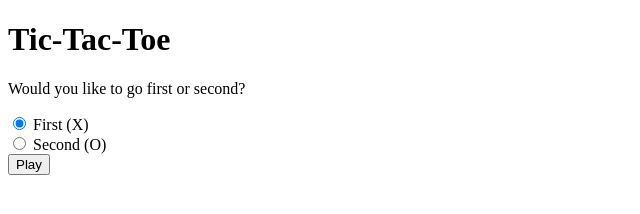
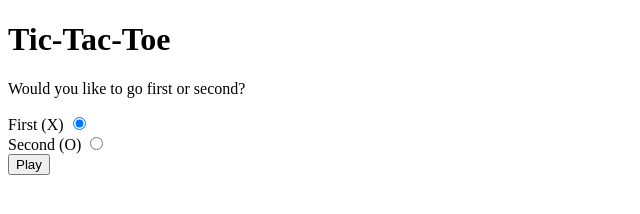
Before and after one commit to sigmajove/tictactoe, a plain HTML site: page index.html in a window 1280 px wide. Shown: the whole page, without its empty margins (0-640 px from the left). Drawn offline with Linux system fonts and the light colour scheme.

Commit message:
Update index.html
Fix radio button issue diagnosed by Chrome.

```diff
--- a/index.html
+++ b/index.html
@@ -30,10 +30,12 @@
 <h1>Tic-Tac-Toe</h1>
 <div id="selector" style="visibility: visible">
 <p>Would you like to go first or second?</p>
+<label>First (X)
 <input type="radio" name="who" value="first" checked>
-<label>First (X)</label><br>
+</label><br \>
+<label>Second (O)
 <input type="radio" name ="who" value="second">
-<label>Second (O)</label><br>
+</label><br \>
 <div><button onclick="playButton()">Play</button></div>
 </div>
 <div id="board" style="display:none"></div>
```
